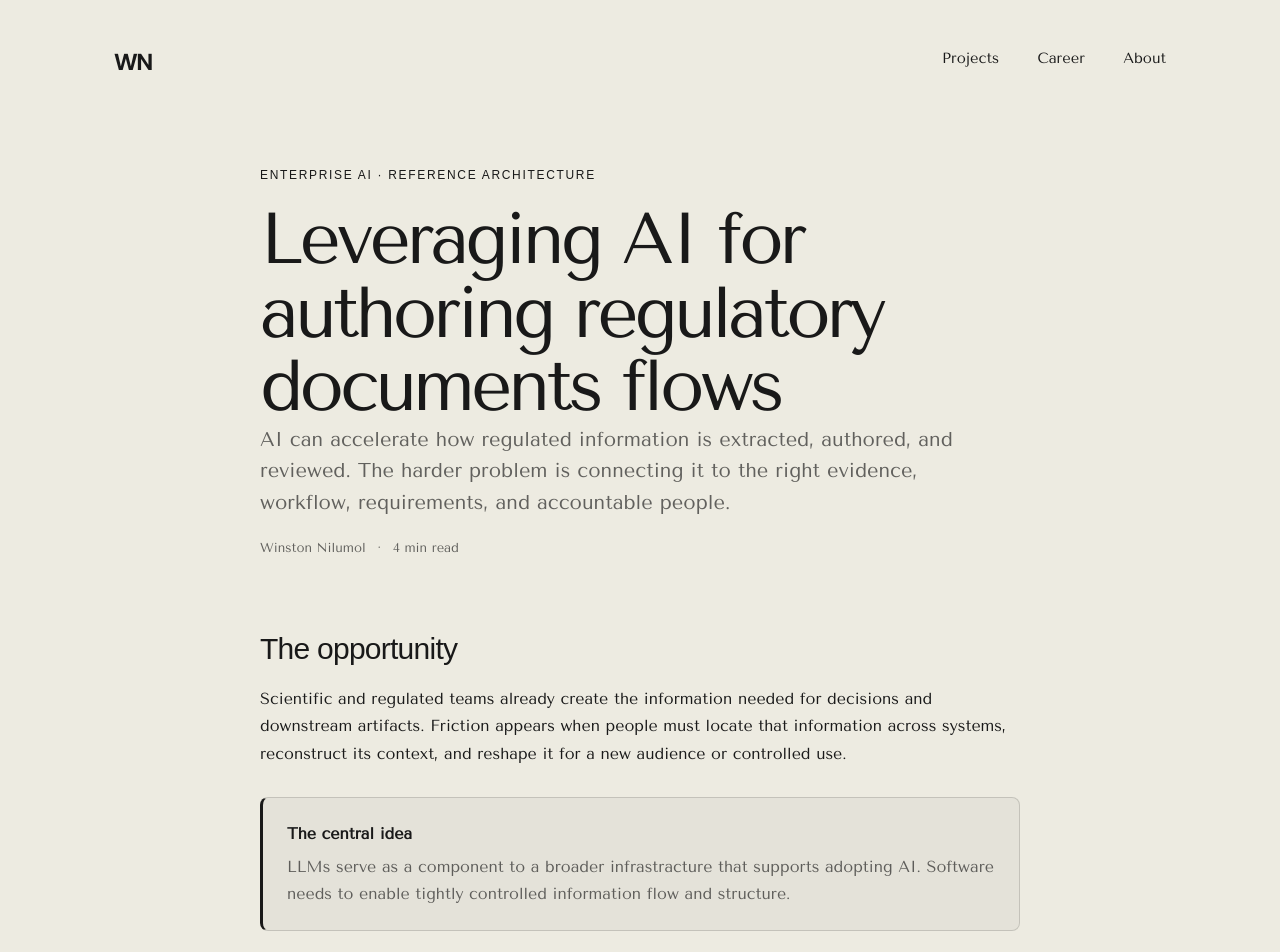
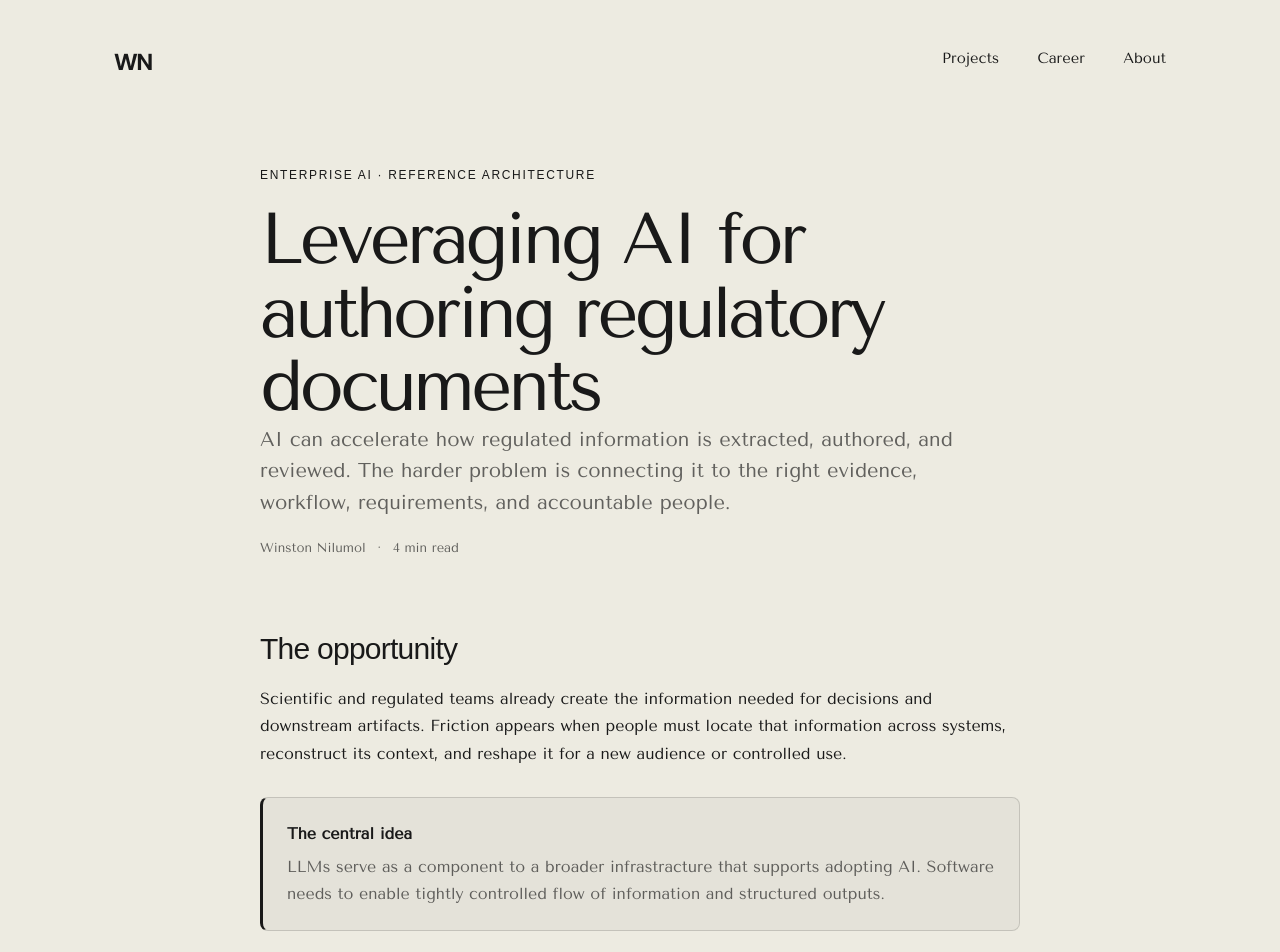
Before and after one commit to nilumol/wnilumol.com, a Next.js app: page /projects/enterprise-gxp-agents in a window 1280 px wide. Shown: the top 952 px of the page. Built offline with nearby package versions, Linux system fonts and the light colour scheme; a web font is replaced by a local one.

Commit message:
Update page.tsx

```diff
--- a/app/projects/enterprise-gxp-agents/page.tsx
+++ b/app/projects/enterprise-gxp-agents/page.tsx
@@ -15,7 +15,7 @@ export default function EnterpriseGxpAgentsPage() {
       <article className="gxp-article">
         <header>
           <p className="gxp-article-eyebrow">Enterprise AI · Reference architecture</p>
-          <h1>Leveraging AI for authoring regulatory documents flows</h1>
+          <h1>Leveraging AI for authoring regulatory documents</h1>
           <p className="gxp-article-dek">AI can accelerate how regulated information is extracted, authored, and reviewed. The harder problem is connecting it to the right evidence, workflow, requirements, and accountable people.</p>
           <div className="gxp-article-meta"><span>Winston Nilumol</span><span>4 min read</span></div>
         </header>
@@ -23,7 +23,7 @@ export default function EnterpriseGxpAgentsPage() {
         <section>
           <h2>The opportunity</h2>
           <p>Scientific and regulated teams already create the information needed for decisions and downstream artifacts. Friction appears when people must locate that information across systems, reconstruct its context, and reshape it for a new audience or controlled use.</p>
-          <div className="gxp-article-callout"><strong>The central idea</strong><p>LLMs serve as a component to a broader infrastracture that supports adopting AI. Software needs to enable tightly controlled information flow and structure.</p></div>
+          <div className="gxp-article-callout"><strong>The central idea</strong><p>LLMs serve as a component to a broader infrastracture that supports adopting AI. Software needs to enable tightly controlled flow of information and structured outputs.</p></div>
           <p>A useful architecture must improve the business workflow, retrieve the right <strong>source information</strong>, preserve the applicable <strong>regulatory boundary</strong>, and produce an output people can verify and use.</p>
         </section>
 
```
